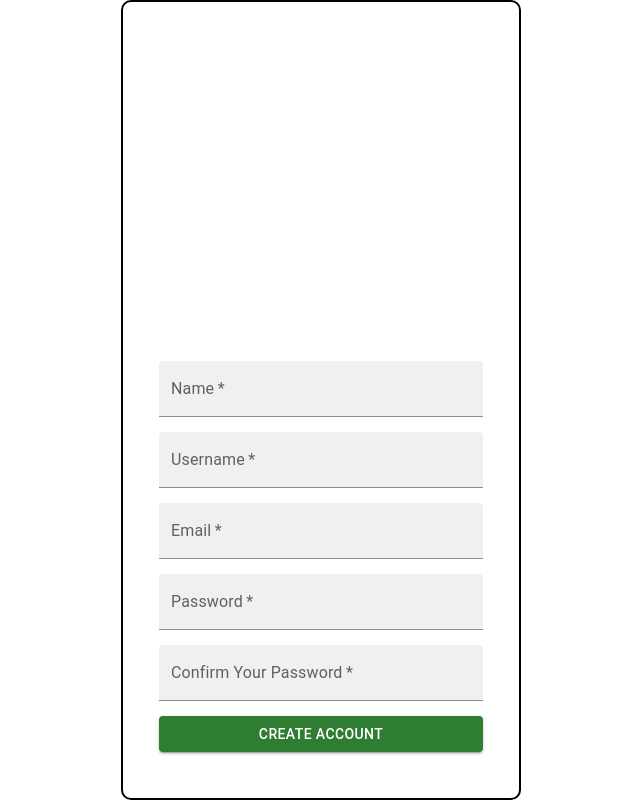
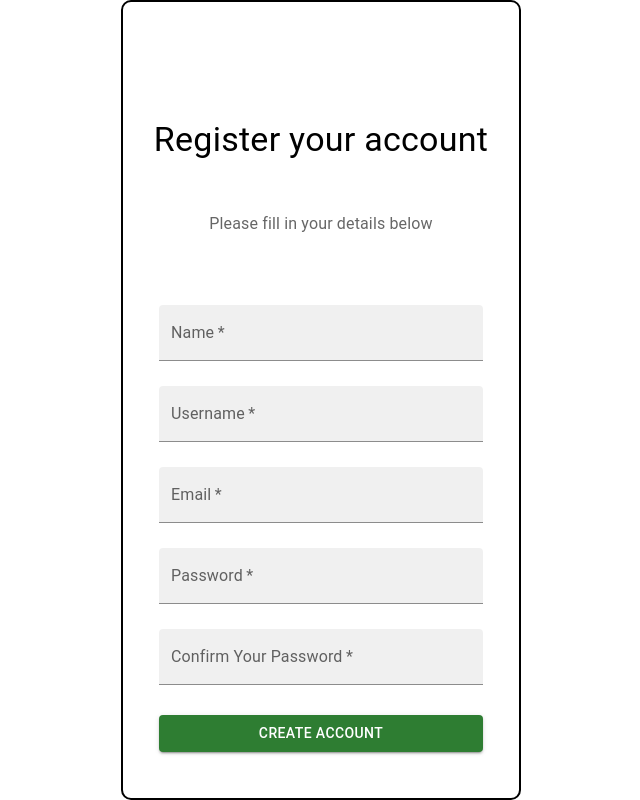
Before and after one commit to SamHardiment/budFit----Client, a React app: page /Register in a window 1280 px wide. Shown: the whole page, without its empty margins (319-959 px from the left). Built offline with nearby package versions, Linux system fonts and the light colour scheme.

Commit message:
add title and subtitle to register page, change backbutton color

```diff
--- a/src/components/BackButton/index.js
+++ b/src/components/BackButton/index.js
@@ -13,6 +13,7 @@ export function BackButton() {
         onClick={() => goTo(-1)}
         style={{ cursor: "pointer" }}
         size="large"
+        color="error"
       >
         <FontAwesomeIcon icon="fa-solid fa-angle-left fa-7x" />
       </Button>
--- a/src/components/CreateButton/index.js
+++ b/src/components/CreateButton/index.js
@@ -1,6 +1,6 @@
 import { Button } from "@mui/material";
 import React from "react";
-import { FontAwesomeIcon } from "@fortawesome/react-fontawesome";
+
 export function CreateButton() {
   return (
     <Button
--- a/src/components/RegForm/style.css
+++ b/src/components/RegForm/style.css
@@ -1,5 +1,5 @@
 .input-container {
-  margin: 15px 0;
+  margin: 25px 0;
 }
 .regform-container {
   width: 90%;
@@ -9,6 +9,7 @@ form {
 }
 
 .register-form-buttons {
+  margin-top: 30px;
   display: flex;
   justify-content: space-around;
   align-items: center;
--- a/src/pages/Register/index.css
+++ b/src/pages/Register/index.css
@@ -14,7 +14,7 @@
 .reg-topbar {
   width: 100%;
   display: flex;
-  height: 100px;
+  height: 80px;
   align-items: center;
   justify-content: flex-start;
 }
--- a/src/pages/Register/index.js
+++ b/src/pages/Register/index.js
@@ -9,6 +9,12 @@ export const Register = () => {
       <div className="reg-topbar">
         <BackButton />
       </div>
+      <Typography variant="h4" gutterBottom>
+        Register your account
+      </Typography>
+      <Typography variant="subtitle1" color="textSecondary" gutterBottom>
+        Please fill in your details below
+      </Typography>
       <RegForm />
     </div>
   );
```
